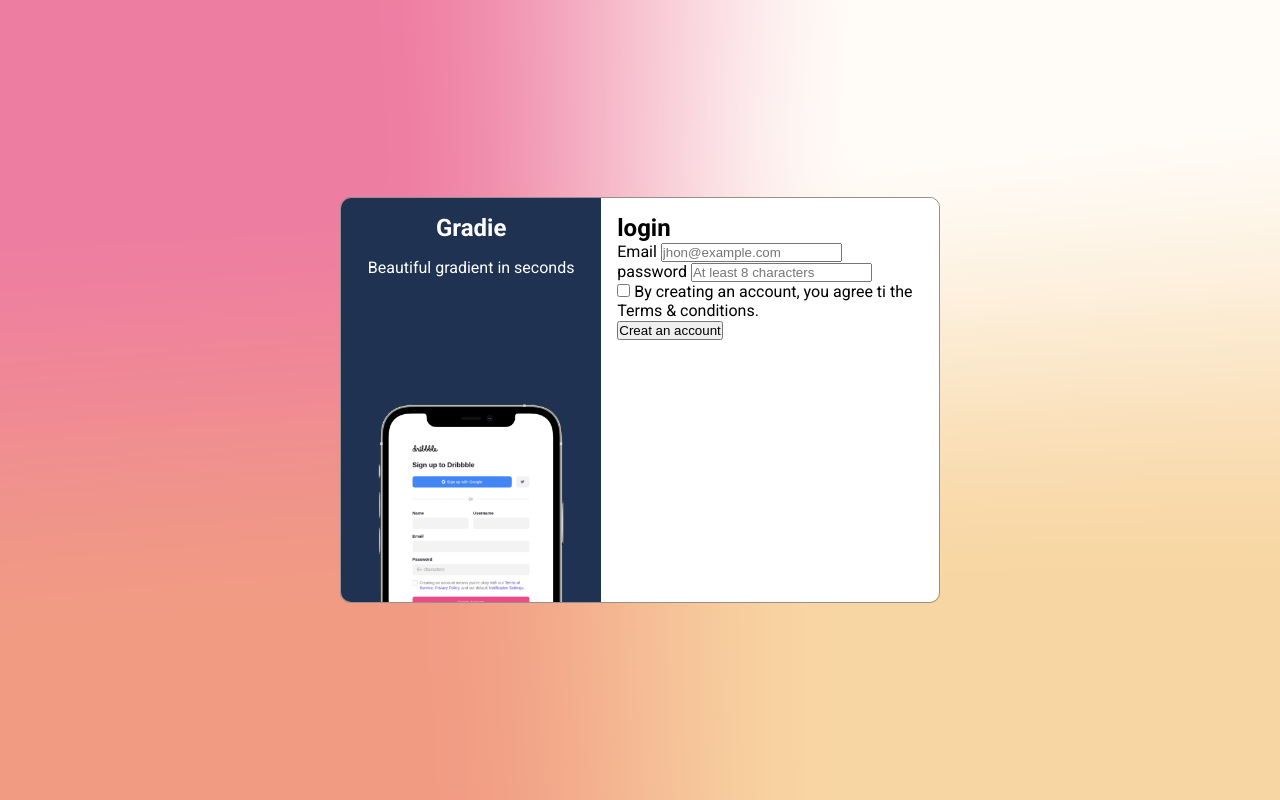
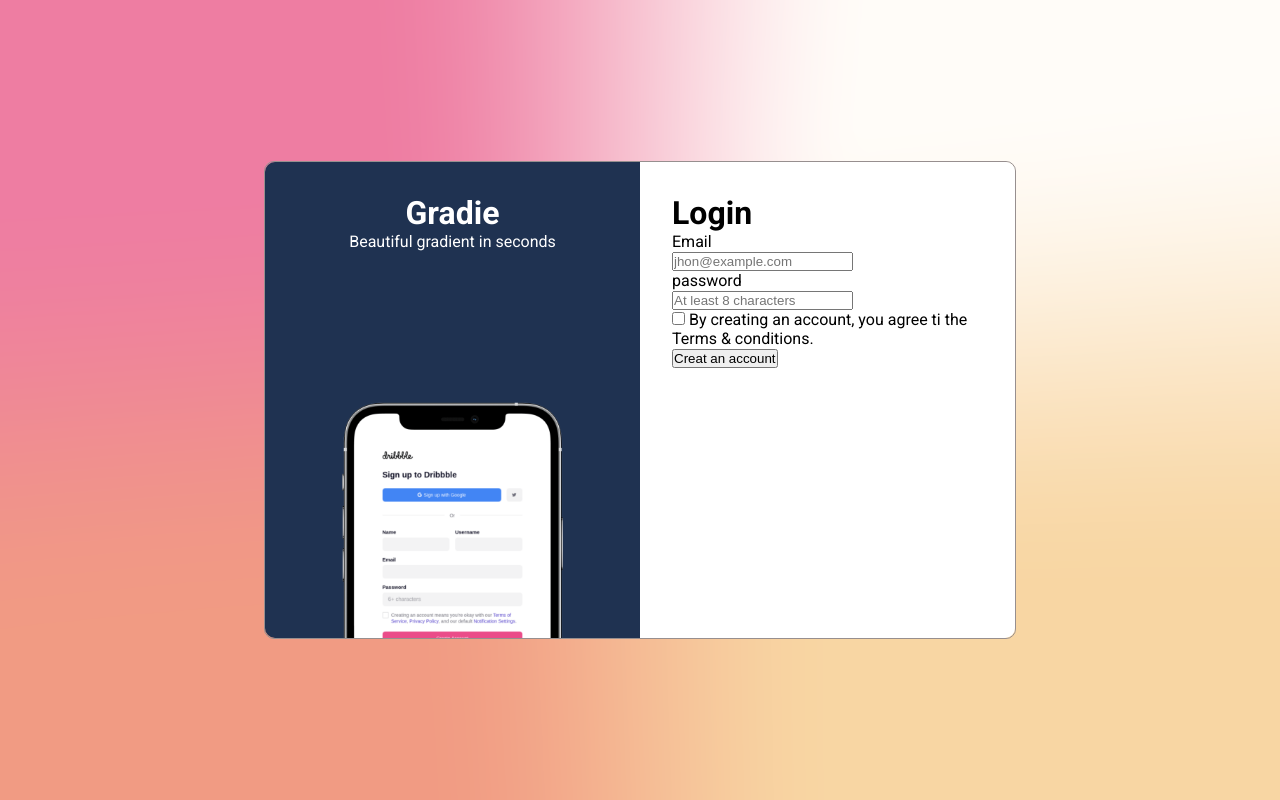
Before and after one commit to Rjb89/Gradie-Sign-Up-, a plain HTML site: page index.html in a window 1280 px wide. Drawn offline with Linux system fonts and the light colour scheme.

Commit message:
fixing_css

```diff
--- a/index.html
+++ b/index.html
@@ -21,11 +21,12 @@
         <img class="phone_img" src="/Assets/iPhone Mockup.png" alt="" />
       </section>
       <section class="sing_in">
-        <h2>login</h2>
+        <h2>Login</h2>
         <div class="form">
           <form class="form_group" action="">
             <div>
               <label for="Email">Email</label>
+              <br>
               <input
                 type="email"
                 name=""
@@ -36,6 +37,7 @@
             </div>
             <div>
               <label for="password">password</label>
+              <br>
               <input
                 type="password"
                 name=""
--- a/style/style.css
+++ b/style/style.css
@@ -18,13 +18,15 @@ body {
 }
 
 main {
-  max-width: 600px;
+
   border: 1px solid rgb(151, 143, 143);
   display: flex;
   border-radius: 0.625rem;
 }
 .phone {
-  width: 375px;
+    padding: 2rem 2rem 0 2rem;
+
+  max-width: 375px;
   background-color: var(--Dark-blue);
   display: flex;
   align-items: center;
@@ -32,29 +34,27 @@ main {
   flex-direction: column;
   border-radius: 0.625rem 0 0 0.625rem;
 }
-h1,
-p {
+h1,h2{
+font-size: 2rem;
+font-family: "Roboto", sans-serif;
+
+}
+h1,p {
   color: rgb(255, 255, 255);
   text-align: center;
-  margin-top: 1rem;
 }
 .phone_img {
   max-width: 100%;
   max-height: 100%;
 }
 .sing_in {
+    padding: 2rem 2rem 0 2rem;
+
   background-color: var(--white);
-  padding: 1rem;
   display: flex;
   flex-direction: column;
   border-radius:0 0.625rem  0.625rem 0;
-
+    max-width: 375px;
 }
-.form{
-
-
+.sing_in{
 }
-.form_group{
-
-
-}
```
